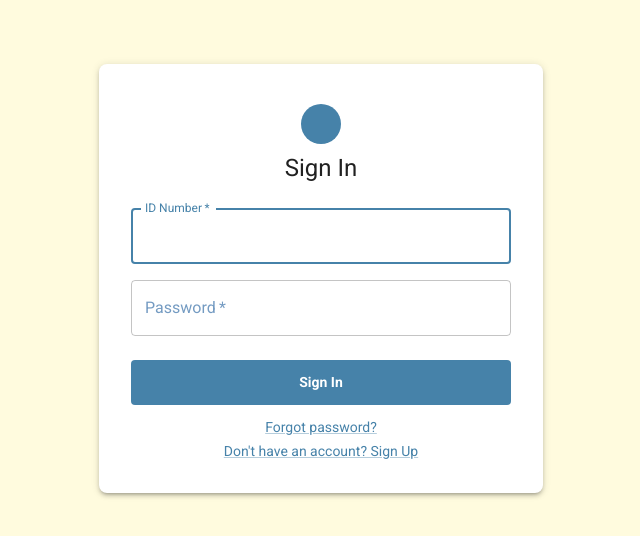
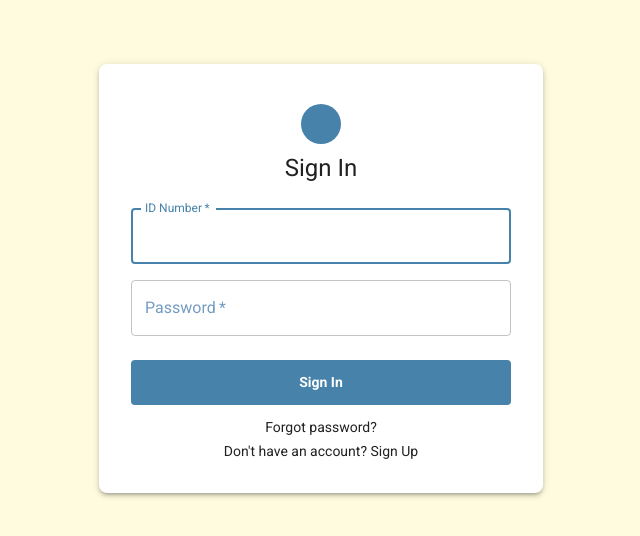
Before and after one commit to T-Caster/ProjectManager, a React (Vite) app in the folder client/: page /login in a window 1280 px wide. Shown: the top 536 px of the page, without its empty margins (319-959 px from the left). Built offline with nearby package versions, Linux system fonts and the light colour scheme; some icons are missing.

Commit message:
final bug fix

```diff
--- a/client/src/pages/dashboards/StudentDashboard.jsx
+++ b/client/src/pages/dashboards/StudentDashboard.jsx
@@ -33,6 +33,7 @@ import PersonOutlineIcon from '@mui/icons-material/PersonOutline';
 import GroupIcon from '@mui/icons-material/Group';
 import InfoOutlinedIcon from '@mui/icons-material/InfoOutlined';
 import TaskAltIcon from '@mui/icons-material/TaskAlt';
+import dayjs from 'dayjs';
 
 import projectService from '../../services/projectService';
 import { onEvent, offEvent } from '../../services/socketService';
@@ -58,7 +59,7 @@ const StudentDashboard = () => {
   const projectId = user?.project?._id;
 
   const { updateProjectStatus } = useProjects();
-  const { meetings: allMeetings, refetchMeetings } = useMeetings();
+  const { meetings, refetchMeetings } = useMeetings();
 
   const [project, setProject] = useState(null);
   const [loading, setLoading] = useState(true);
@@ -96,12 +97,6 @@ const StudentDashboard = () => {
       setLoading(false);
     }
   };
-
-  const meetings = useMemo(
-    () => (allMeetings || []).filter((m) => m.project?._id === projectId),
-    [allMeetings, projectId]
-  );
-
   useEffect(() => {
     load();
     // eslint-disable-next-line react-hooks/exhaustive-deps
@@ -331,7 +326,7 @@ const StudentDashboard = () => {
                       </ListItemIcon>
                       <ListItemText
                         primary={m.title || 'Meeting'}
-                        secondary={new Date(m.when).toLocaleString()}
+                        secondary={dayjs(m.when).format('DD/MM/YYYY HH:mm')}
                         primaryTypographyProps={{ variant: 'body2', fontWeight: 600 }}
                         secondaryTypographyProps={{ variant: 'caption', color: 'text.secondary' }}
                       />
--- a/client/src/themes/theme.js
+++ b/client/src/themes/theme.js
@@ -1,3 +1,4 @@
+// src/theme.js
 import { createTheme } from "@mui/material/styles";
 
 // The color palette from your image and standard additions
@@ -36,9 +37,8 @@ const theme = createTheme({
       primary: palette.black,
       secondary: palette.mediumBlue,
     },
-    accent: {
-      main: palette.lightBlue,
-    },
+    // custom slots (JS only; TS would need module augmentation)
+    accent: { main: palette.lightBlue },
     sidebar: {
       background: palette.sidebarBg,
       hover: palette.sidebarHover,
@@ -59,23 +59,36 @@ const theme = createTheme({
         root: {
           color: "inherit",
           textDecoration: "none",
-          "&:visited": {
-            color: "inherit",
-          },
-          "&:active": {
-            color: "inherit",
-          },
+          cursor: "pointer",
+          "&:visited": { color: "inherit" },
+          "&:active": { color: "inherit" },
         },
       },
     },
+
+    // Desktop nav buttons (NavLink inside Button)
     MuiButton: {
       styleOverrides: {
-        root: {
+        root: ({ theme }) => ({
           textTransform: "none",
           fontWeight: 600,
           padding: "10px 20px",
-          variants: [],
-        },
+          // Active state from React Router v6: class="active"
+          "&.active": {
+            color: theme.palette.primary.main,
+            position: "relative",
+          },
+          "&.active::after": {
+            content: '""',
+            position: "absolute",
+            left: 12,
+            right: 12,
+            bottom: 6,
+            height: 3,
+            borderRadius: 2,
+            backgroundColor: theme.palette.primary.main,
+          },
+        }),
         contained: {
           boxShadow: "none",
           "&:hover": {
@@ -84,76 +97,62 @@ const theme = createTheme({
         },
       },
     },
+
+    // Mobile menu items (NavLink inside MenuItem)
+    MuiMenuItem: {
+      styleOverrides: {
+        root: ({ theme }) => ({
+          "&.active": {
+            backgroundColor: theme.palette.action.selected,
+            color: theme.palette.primary.main,
+            fontWeight: 700,
+          },
+        }),
+      },
+    },
+
     MuiTextField: {
       styleOverrides: {
         root: {
           "& .MuiOutlinedInput-root": {
-            "& fieldset": {
-              borderColor: "rgba(0, 0, 0, 0.23)",
-            },
-            "&:hover fieldset": {
-              borderColor: "rgba(0, 0, 0, 0.5)",
-            },
+            "& fieldset": { borderColor: "rgba(0, 0, 0, 0.23)" },
+            "&:hover fieldset": { borderColor: "rgba(0, 0, 0, 0.5)" },
           },
         },
       },
     },
+
     MuiCheckbox: {
       styleOverrides: {
-        root: {
-          color: "rgba(0, 0, 0, 0.54)",
+        root: { color: "rgba(0, 0, 0, 0.54)" },
+      },
+    },
+
+    MuiCard: {
+      styleOverrides: {
+        root: { boxShadow: "0px 10px 25px rgba(0, 0, 0, 0.05)" },
+      },
+    },
+
+    MuiCssBaseline: {
+      styleOverrides: {
+        "@keyframes ripple": {
+          from: { transform: "scale(0)", opacity: 1 },
+          to: { transform: "scale(4)", opacity: 0 },
         },
       },
     },
-    MuiLink: {
-      styleOverrides: {
-        root: {
-          cursor: "pointer",
-        },
-      },
-    },
-    MuiCard: {
-      styleOverrides: {
-        root: {
-          boxShadow: "0px 10px 25px rgba(0, 0, 0, 0.05)",
-        },
-      },
-    },
-    MuiCssBaseline: {
-      styleOverrides: {
-        "@keyframes ripple": {
-          from: {
-            transform: "scale(0)",
-            opacity: 1,
-          },
-          to: {
-            transform: "scale(4)",
-            opacity: 0,
-          },
-        },
-      },
-    },
+
+    // Optional: zero out Container side paddings globally
     MuiContainer: {
       styleOverrides: {
         root: {
           paddingLeft: 0,
           paddingRight: 0,
-          "@media (min-width: 600px)": {
-            paddingLeft: 0,
-            paddingRight: 0,
-          },
-          "@media (min-width: 900px)": {
-            paddingLeft: 0,
-            paddingRight: 0,
-          },
-          "@media (min-width: 1200px)": {
-            paddingLeft: 0,
-            paddingRight: 0,
-          },
-          "@media (min-width: 1536px)": {
-            paddingLeft: 0,
-            paddingRight: 0,
-          },
+          "@media (min-width: 600px)": { paddingLeft: 0, paddingRight: 0 },
+          "@media (min-width: 900px)": { paddingLeft: 0, paddingRight: 0 },
+          "@media (min-width: 1200px)": { paddingLeft: 0, paddingRight: 0 },
+          "@media (min-width: 1536px)": { paddingLeft: 0, paddingRight: 0 },
         },
       },
     },
```
